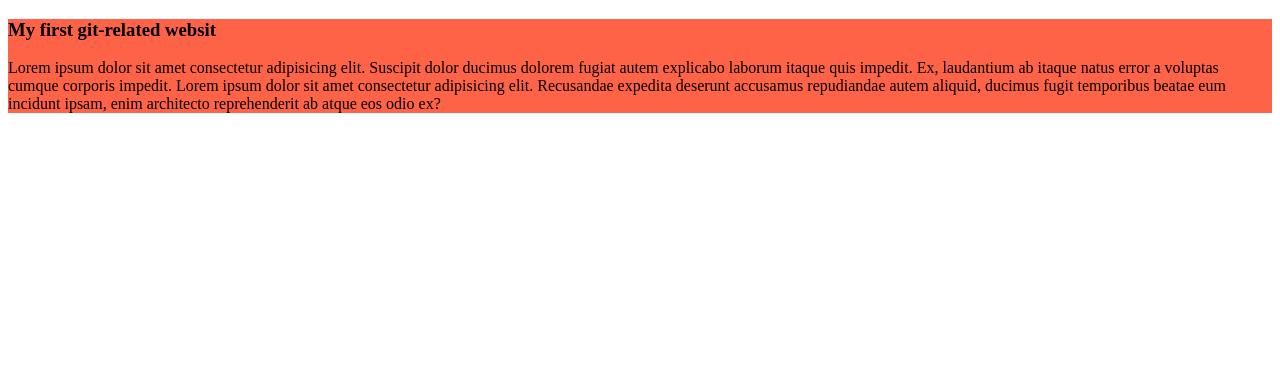
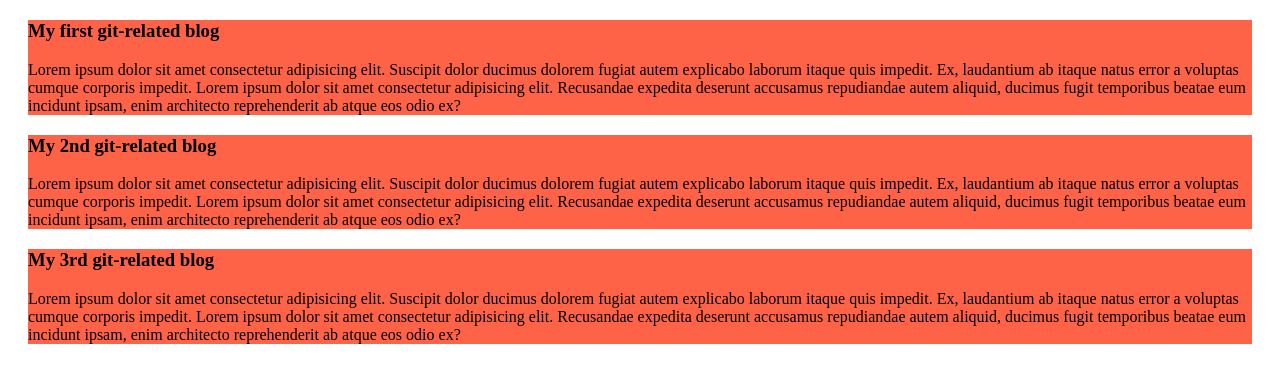
Before and after one commit to Omarwww/my-simple-website1, a plain HTML site: page index.html in a window 1280 px wide. Drawn offline with Linux system fonts and the light colour scheme.

Commit message:
added the second and third blog

```diff
--- a/index.html
+++ b/index.html
@@ -8,7 +8,19 @@
 </head>
 <body>
     <div>
-        <h3>My first git-related websit</h3>
+        <h3>My first git-related blog</h3>
+        <p>
+            Lorem ipsum dolor sit amet consectetur adipisicing elit. Suscipit dolor ducimus dolorem fugiat autem explicabo laborum itaque quis impedit. Ex, laudantium ab itaque natus error a voluptas cumque corporis impedit. Lorem ipsum dolor sit amet consectetur adipisicing elit. Recusandae expedita deserunt accusamus repudiandae autem aliquid, ducimus fugit temporibus beatae eum incidunt ipsam, enim architecto reprehenderit ab atque eos odio ex?
+        </p>
+    </div>
+    <div>
+        <h3>My 2nd git-related blog</h3>
+        <p>
+            Lorem ipsum dolor sit amet consectetur adipisicing elit. Suscipit dolor ducimus dolorem fugiat autem explicabo laborum itaque quis impedit. Ex, laudantium ab itaque natus error a voluptas cumque corporis impedit. Lorem ipsum dolor sit amet consectetur adipisicing elit. Recusandae expedita deserunt accusamus repudiandae autem aliquid, ducimus fugit temporibus beatae eum incidunt ipsam, enim architecto reprehenderit ab atque eos odio ex?
+        </p>
+    </div>
+    <div>
+        <h3>My 3rd git-related blog</h3>
         <p>
             Lorem ipsum dolor sit amet consectetur adipisicing elit. Suscipit dolor ducimus dolorem fugiat autem explicabo laborum itaque quis impedit. Ex, laudantium ab itaque natus error a voluptas cumque corporis impedit. Lorem ipsum dolor sit amet consectetur adipisicing elit. Recusandae expedita deserunt accusamus repudiandae autem aliquid, ducimus fugit temporibus beatae eum incidunt ipsam, enim architecto reprehenderit ab atque eos odio ex?
         </p>
--- a/styles/blog.css
+++ b/styles/blog.css
@@ -1,3 +1,5 @@
 div{
     background-color: tomato;
+    margin-bottom: 30px;
+    margin: 20px;
 }
```
